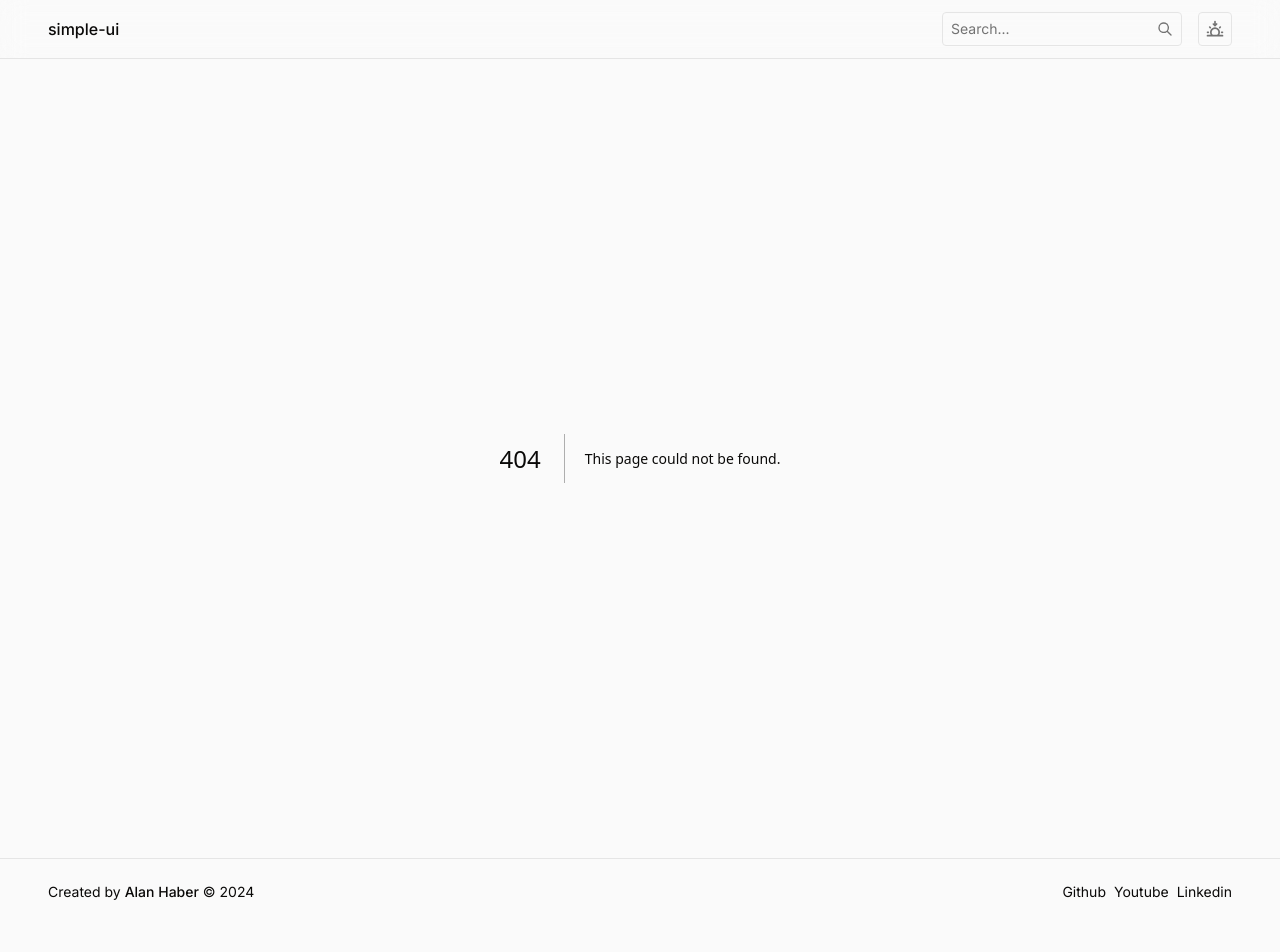
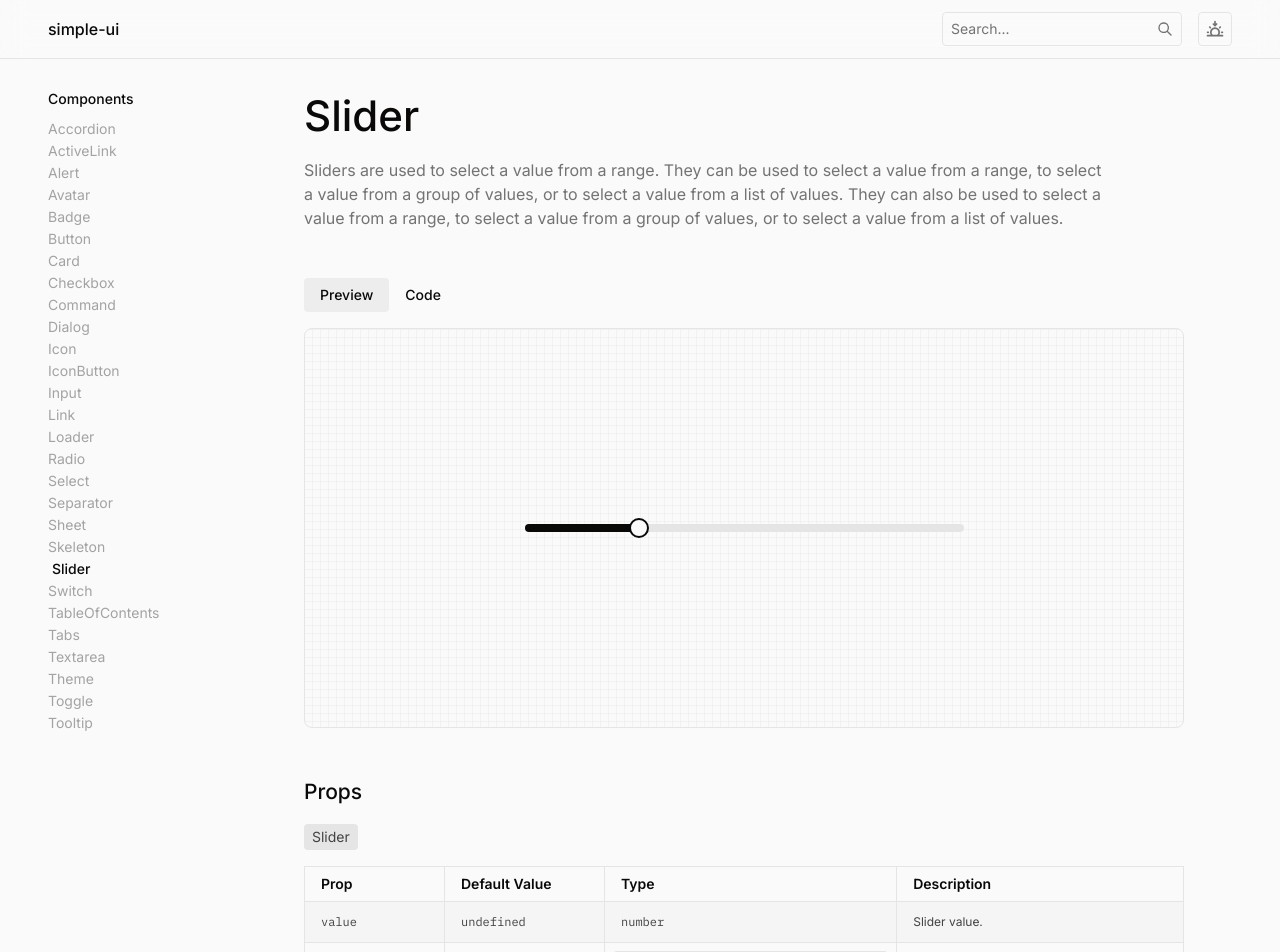
Before and after one commit to haberalan/simple-ui, a Next.js app: page /components/slider in a window 1280 px wide. Before the commit this address had no page. Shown: the top 952 px of the page. Before the commit the page ends 925 px from the top, so only its background shows below. Built offline with nearby package versions, Linux system fonts and the light colour scheme.

Commit message:
fix: slider

```diff
--- /dev/null
+++ b/app/(sites)/components/slider/page.tsx
@@ -0,0 +1,78 @@
+"use client";
+
+import { Slider } from "@/components/ui";
+import {
+  ComponentHeader,
+  ComponentPreview,
+  ComponentProps,
+} from "../_components";
+import { useState } from "react";
+
+export default function Page() {
+  const [value, setValue] = useState(25);
+
+  const handleChange = (event: React.ChangeEvent<HTMLInputElement>) => {
+    setValue(parseInt(event.target.value));
+  };
+
+  return (
+    <>
+      <ComponentHeader
+        name="Slider"
+        description="Sliders are used to select a value from a range. They can be used to select a value from a range, to select a value from a group of values, or to select a value from a list of values. They can also be used to select a value from a range, to select a value from a group of values, or to select a value from a list of values."
+      />
+      <ComponentPreview
+        preview={
+          <div className="w-1/2">
+            <Slider value={value} onChange={handleChange} />
+          </div>
+        }
+      />
+      <ComponentProps
+        elements={[
+          {
+            name: "Slider",
+            props: [
+              {
+                name: "value",
+                default: "undefined",
+                type: "number",
+                description: "Slider value.",
+              },
+              {
+                name: "onChange",
+                default: "undefined",
+                type: "(event: React.ChangeEvent<HTMLInputElement>) => void",
+                description: "Slider change event.",
+              },
+              {
+                name: "min",
+                default: "0",
+                type: "number",
+                description: "Slider minimum value.",
+              },
+              {
+                name: "max",
+                default: "100",
+                type: "number",
+                description: "Slider maximum value.",
+              },
+              {
+                name: "step",
+                default: "1",
+                type: "number",
+                description: "Slider step value.",
+              },
+              {
+                name: "disabled",
+                default: "false",
+                type: "boolean",
+                description: "Disables the slider.",
+              },
+            ],
+          },
+        ]}
+      />
+    </>
+  );
+}
--- a/components/ui/Slider/component.styles.ts
+++ b/components/ui/Slider/component.styles.ts
@@ -1,10 +1,13 @@
-import styles from '@/lib/styles';
+import styles from "@/lib/styles";
 
-const SliderStyles = styles('pointer-events-none absolute top-0 h-2 bg-black dark:bg-gray-100', {
-  disabled: {
-    true: 'bg-gray-500 dark:bg-gray-500',
-    false: '',
+const SliderStyles = styles(
+  "pointer-events-none absolute top-0 h-2 bg-black dark:bg-gray-100",
+  {
+    disabled: {
+      true: "bg-gray-500 dark:bg-gray-500",
+      false: "",
+    },
   },
-});
+);
 
 export { SliderStyles };
--- a/components/ui/Slider/index.ts
+++ b/components/ui/Slider/index.ts
@@ -1,3 +1,3 @@
-import Slider from './component';
+import Slider from "./component";
 
 export default Slider;
```
